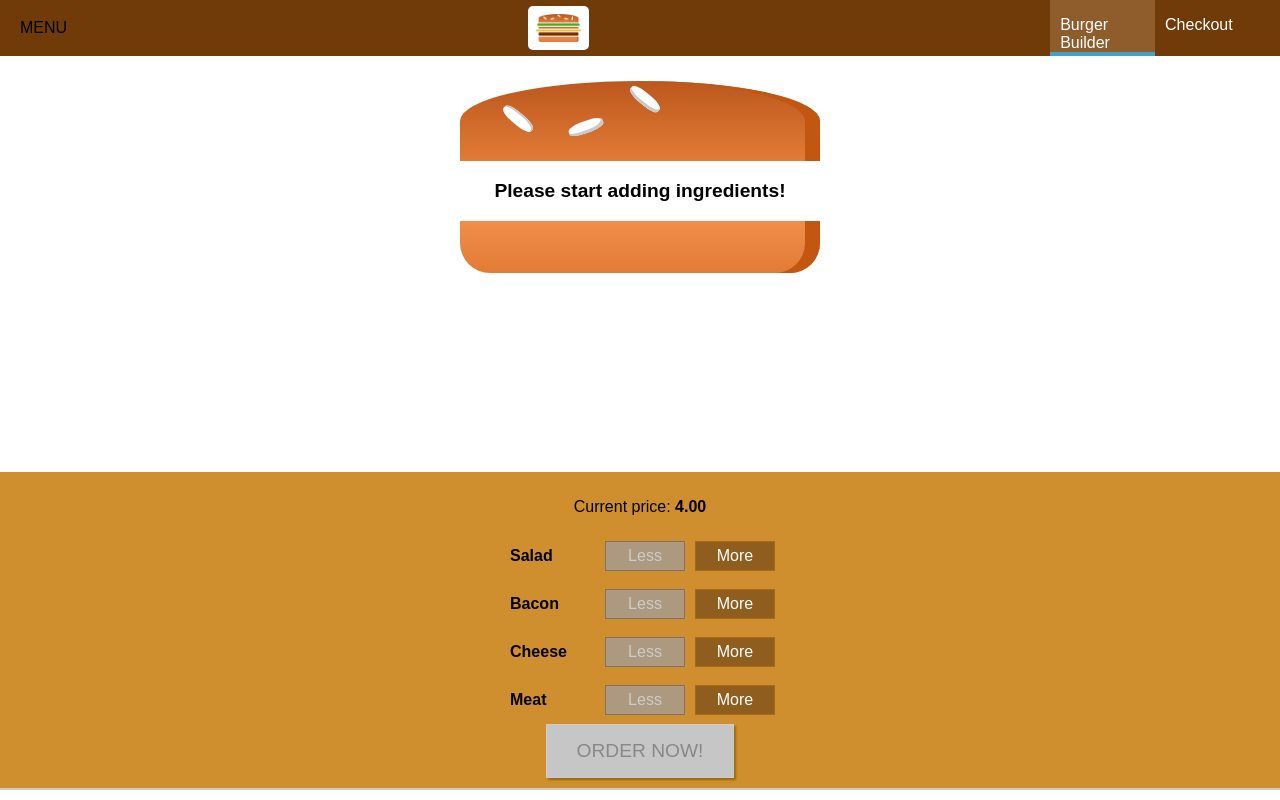
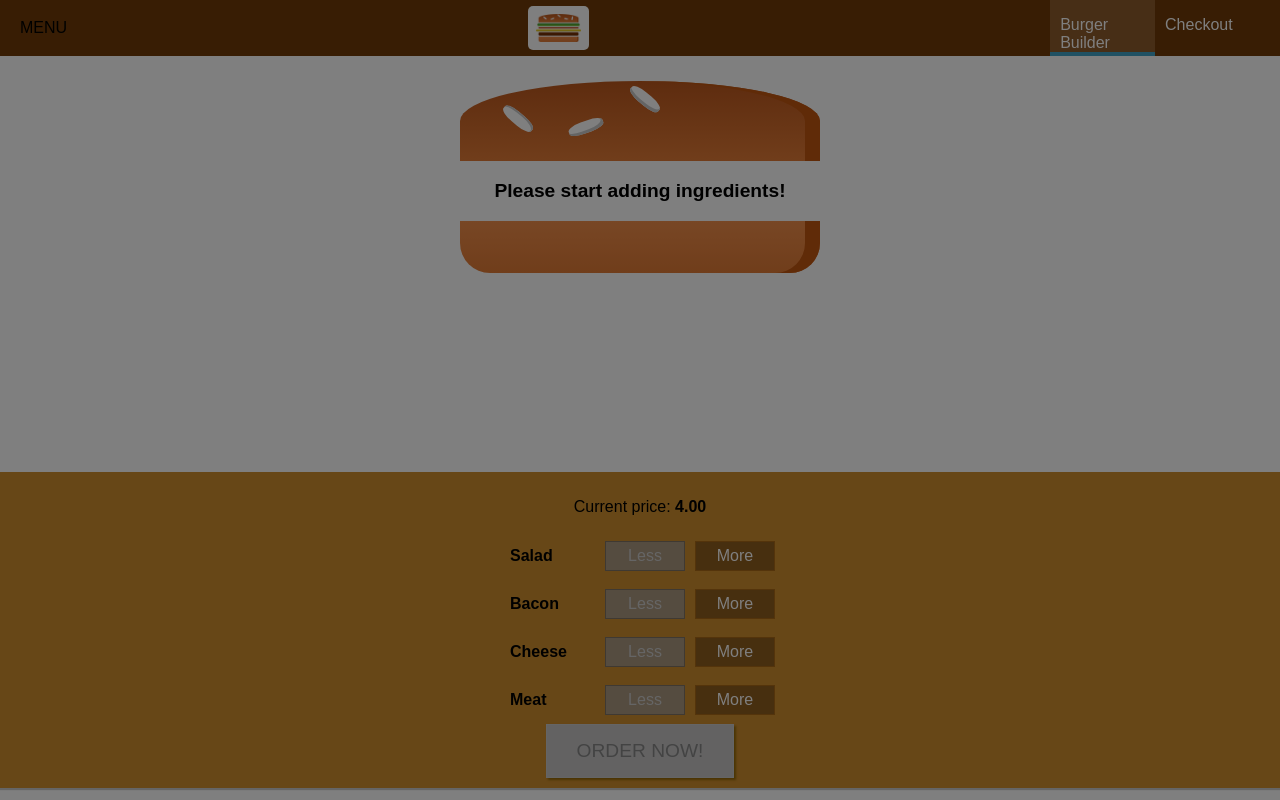
Before and after one commit to jhimy-michel/react-training, a React (Create React App) app in the folder burger/: page / in a window 1280 px wide. Built offline with nearby package versions, Linux system fonts and the light colour scheme; a web font is replaced by a local one.

Commit message:
Fixing sidedrawer component

```diff
--- a/burger/src/components/Navigation/SideDrawer/SideDrawer.js
+++ b/burger/src/components/Navigation/SideDrawer/SideDrawer.js
@@ -1,11 +1,14 @@
 import React from "react";
 import Logo from "../../Logo/Logo";
 import NavigationItems from "../NavigationItems/NavigationItems";
+import Backdrop from "../../UI/Backdrop/Backdrop";
 import "./SideDrawer.css";
 
 const SideDrawer = (props) => {
   // ..
   return (
+    <>
+      <Backdrop show />
       <div className="SideDrawer">
         <div className="SideLogo">
           <Logo />
@@ -14,6 +17,7 @@ const SideDrawer = (props) => {
           <NavigationItems />
         </nav>
       </div>
+    </>
   );
 };
 
```
Lines whose indentation alone changed are shown as unchanged.
